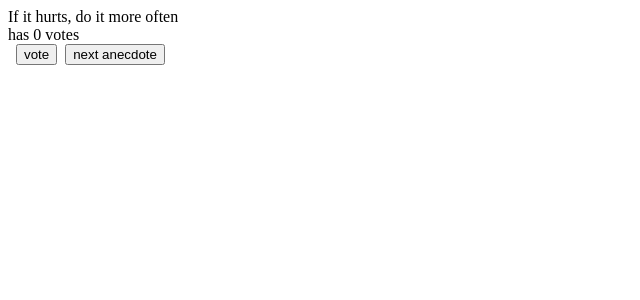
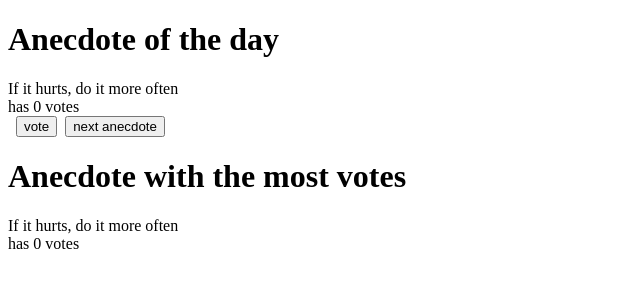
Before and after one commit to 1Maria/part-1-anecdotes, a React (Create React App) app: page / in a window 1280 px wide. Shown: the top 300 px of the page, without its empty margins (0-640 px from the left). Built offline with nearby package versions, Linux system fonts and the light colour scheme.

Commit message:
Create headers and make anecdote with most votes appear on screen

```diff
--- a/src/App.js
+++ b/src/App.js
@@ -1,4 +1,10 @@
 import React, { useState } from 'react';
+
+const Header = ({name}) => (
+  <div>
+    <h1>{name}</h1>
+  </div>
+);
 
 const Button = ({ handleClick, text }) => (
   <button onClick={handleClick}>
@@ -26,6 +32,8 @@ const App = () => {
   const [votes, setVotes] = useState(Array.apply(null, new Array(anecdotes.length)).map(Number.prototype.valueOf, 0));
   const [selected, setSelected] = useState(0);
 
+  const mostSelected = votes.indexOf(Math.max(...votes));
+
   const handleVotes = () => {
     let votesCount = [...votes];
     let voteCount = votesCount[selected] + 1;
@@ -39,8 +47,9 @@ const App = () => {
 
   return (
     <div>
+      <Header name='Anecdote of the day' />
       <div>
-      {anecdotes[selected]}
+        {anecdotes[selected]}
       </div>
       <VoteNumber votes={votes} selected={selected} />
       <span style={{ marginLeft: '0.5em', }}>
@@ -49,6 +58,11 @@ const App = () => {
       <span style={{ marginLeft: '0.5em', }}>
         <Button handleClick={handleSelected} text='next anecdote' />
       </span>
+      <Header name='Anecdote with the most votes' />
+      <div>
+        {anecdotes[mostSelected]}
+      </div>
+      <VoteNumber votes={votes} selected={mostSelected} />
     </div>
   );
 }
```
